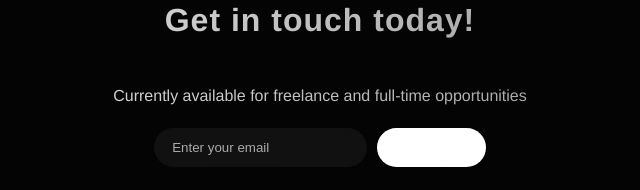
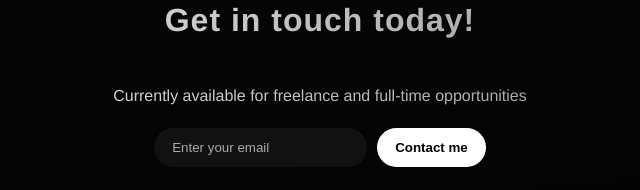
Before and after one commit to suryansh9555/portfolio, a plain HTML site: page index.html in a window 1280 px wide. Shown: the part 2800-2990 px from the top of the page, without its empty margins (320-960 px from the left). Drawn offline with nearby package versions, Linux system fonts and the light colour scheme.

Commit message:
added css

```diff
--- a/index.html
+++ b/index.html
@@ -120,7 +120,7 @@
       <p class="availability">Currently available for freelance and full-time opportunities</p>
       <form class="contact-form">
         <input type="email" placeholder="Enter your email" required>
-        <button type="submit">Contact me</button>
+        <button id="button-contact"type="submit">Contact me </button>
       </form>
 
       <!-- Corner Glows -->
--- a/style.css
+++ b/style.css
@@ -29,7 +29,7 @@ body {
 ul { list-style: none; }
 a { text-decoration: none; color: inherit; }
 
-h1, h2, h3, p, li, a, button {
+h1, h2, h3, p, li, a {
   background: var(--text-gradient);
   -webkit-background-clip: text;
   -webkit-text-fill-color: transparent;
@@ -285,6 +285,10 @@ h2 {
   transition: transform 0.2s, background 0.3s;
 }
 
+#button-contact{
+  color: black!important ;
+}
+
 .contact-form button:hover {
   background: var(--primary-color);
   color: #000;
```
Also changed, not shown: images/project-image.svg (added).
